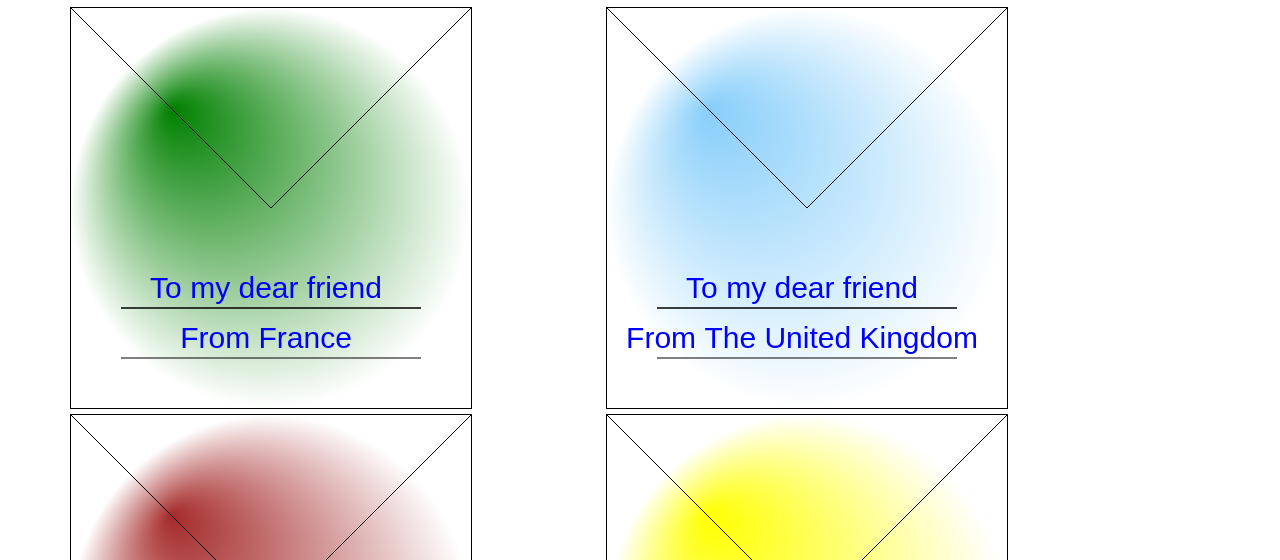
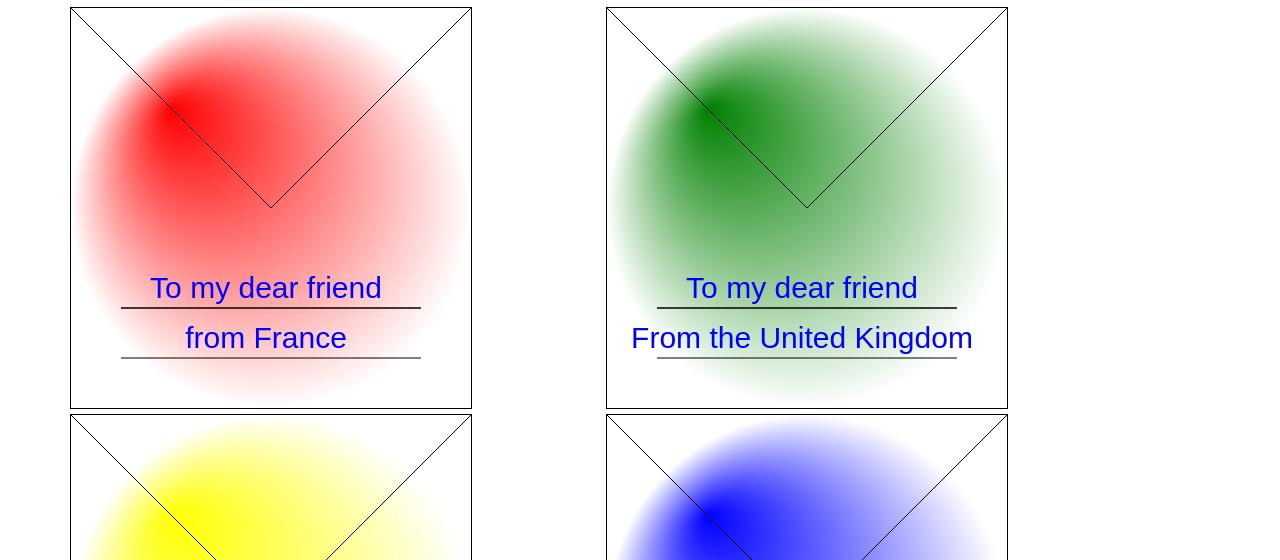
Before and after one commit to Aleks339/GeographiacTasks, a website: page eu_quiz.html in a window 1280 px wide. Shown: the part 240-800 px from the top of the page. Drawn offline with nearby package versions, Linux system fonts and the light colour scheme; files whose address does not match are found by name.

Commit message:
added new envelope and new js object

```diff
--- a/eu_quiz.html
+++ b/eu_quiz.html
@@ -19,6 +19,11 @@
   <script type="text/javascript">
 
 $(document).ready(function(){
+  var stage = $('#stage');
+  createCountry(stage, 'france');
+  createCountry(stage, 'holland');
+  createCountry(stage, 'uk');
+  createCountry(stage, 'italy');
   $.ajax({
     url: 'ajax/france.html',
     success: function(data){
@@ -180,15 +185,12 @@ function shuffle(a) {
     }
 }
 
-var  images = ["france1.jpg", "france2.jpg", "holland1.jpg", "holland2.jpg", "italy1.jpg", "italy2.jpg", "italy4.jpg", "italy5.jpg", "uk1.jpg", "uk2.jpg", "uk3.jpg", "uk4.jpg"];
+var  images = ["ajax/postcards/eu/france1.jpg", "ajax/postcards/eu/france2.jpg", "ajax/postcards/eu/holland1.jpg", "ajax/postcards/eu/holland2.jpg", "ajax/postcards/eu/italy1.jpg", "ajax/postcards/eu/italy2.jpg", "ajax/postcards/eu/italy4.jpg", "ajax/postcards/eu/italy5.jpg", "ajax/postcards/eu/uk1.jpg", "ajax/postcards/eu/uk2.jpg", "ajax/postcards/eu/uk3.jpg", "ajax/postcards/eu/uk4.jpg"];
 
 shuffle(images);
 
 document.getElementsByTagName('img').value = images.join();
 </script>
-<script src ="uk.js"></script>
-<script src = "france.js"></script>
-<script src ="holland.js"></script>
-<script src ="italy.js"></script>
+<script src = "js/eu_dinamic.js"></script>
 </body>
 </html>
--- /dev/null
+++ b/js/eu_dinamic.js
@@ -0,0 +1,71 @@
+var countries = {
+    france: {
+        id: "FranceCanvas",
+        color: 'red',
+        title: 'from France',
+    },
+    uk: {
+        id: 'UKCanvas',
+        color: 'green',
+        title: "From the United Kingdom",
+    },
+    italy: {
+        id: "ItalyCanvas",
+        color: "yellow",
+        title: "From Italy",
+    },
+    holland: {
+        id: "HollandCanvas",
+        color: "blue",
+        title: "From Holland",
+    },
+}
+
+function createCountry(jqEl, countryName){
+    if (countries[countryName]){
+        var country = countries[countryName];
+        appendCountryCanvas(jqEl, country.id)
+        drawCountryCanvas(country.id, country.color, country.title);
+    }
+}
+/**
+ * this function draws canvas envelope
+ */
+function drawCountryCanvas (idCanvas, grdColor1, fillText){
+    var c = document.getElementById(idCanvas);//different vars
+
+    if (c){
+       var ctx = c.getContext("2d");
+        // Create gradient
+        var grd = ctx.createRadialGradient(100,100,0,200,200,200);
+        grd.addColorStop(0, grdColor1);//different colors
+        grd.addColorStop(1, "white");//different colors
+        // Fill with gradient
+        ctx.fillStyle = grd;
+        ctx.fillRect(0, 0, 400, 400);
+        ctx.moveTo(0, 0);
+        ctx.lineTo(200, 200);
+        ctx.stroke();
+        ctx.moveTo(200, 200);
+        ctx.lineTo(400, 0);
+        ctx.stroke();
+        ctx.moveTo(50, 300);
+        ctx.lineTo(350, 300);
+        ctx.stroke();
+        ctx.font = "30px Arial";
+        ctx.fillStyle = "blue";
+        ctx.textAlign = "center";
+        ctx.fillText("To my dear friend", 195, 290);
+        ctx.moveTo(50, 350);
+        ctx.lineTo(350, 350);
+        ctx.stroke();
+        ctx.font = "30px Arial";
+        ctx.fillStyle = "blue";
+        ctx.textAlign = "center";
+        ctx.fillText(fillText, 195, 340);  //different titles
+    }
+}
+
+function appendCountryCanvas(jqEl, idCanvas){
+   jqEl.append('<div class = "col-sm-6 col-xs-12"><canvas id="'+idCanvas+'" width="400" height="400" class = "envelope"></canvas></div>')
+}
```
Also changed, not shown: dinamic.html (+24 -10 lines), index-new.html (+1 -1 lines), ajax/postcards/Stamp_Russia_youth.jpg (added), ajax/postcards/russia-1958-troika.jpg (added), ajax/postcards/russia.jpg (added), ajax/postcards/russia70.jpg (added).
